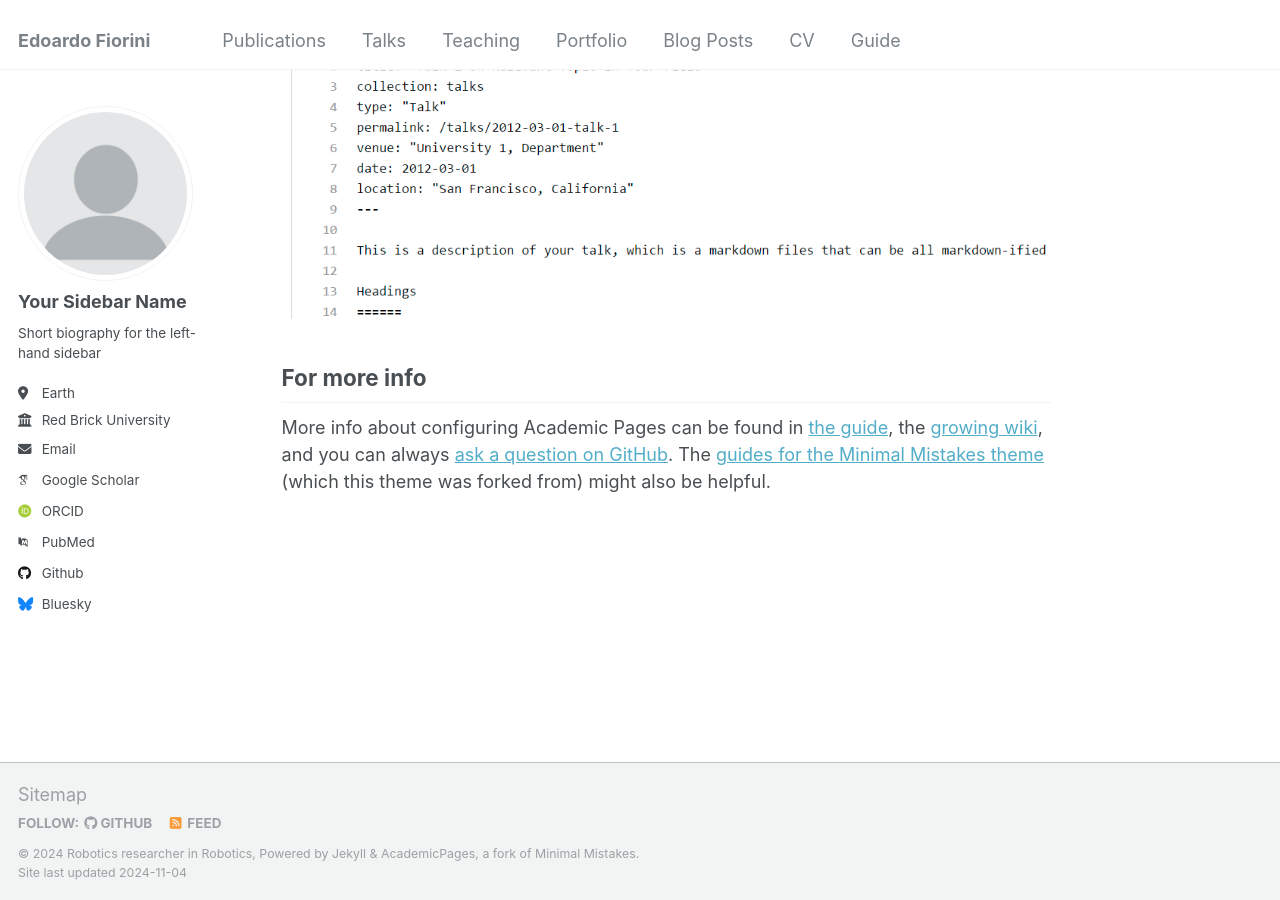
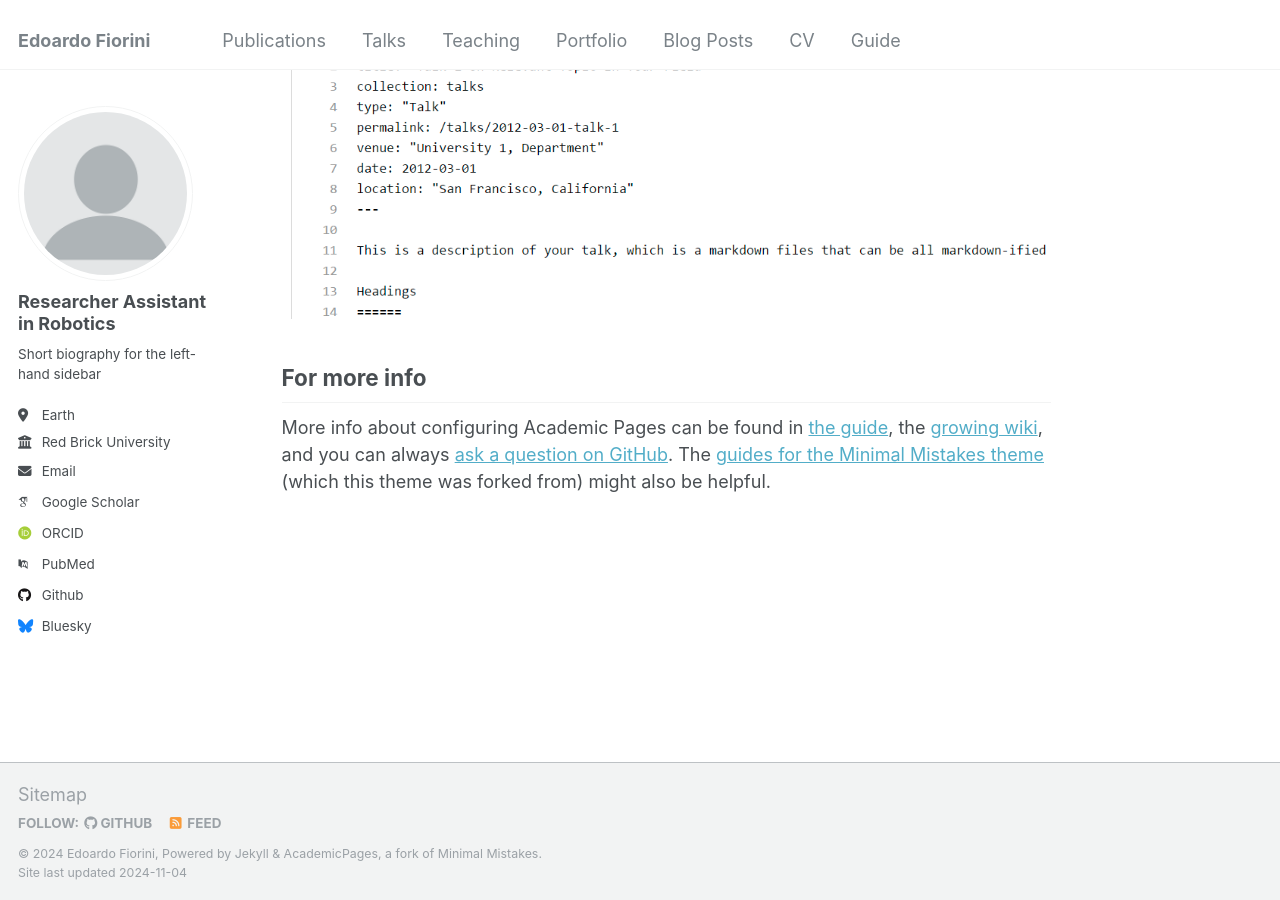
Before and after one commit to edofiorini/edofiorini.github.io, a Jekyll site: the page built from _pages/about.md, in a window 1280 px wide and 900 px high, scrolled down 2643 px. Built offline with Jekyll 4.4.1, drawn with Linux system fonts in a browser that asks for light colours; some web fonts are replaced.

Commit message:
Update _config.yml

```diff
--- a/_config.yml
+++ b/_config.yml
@@ -10,11 +10,11 @@
 locale                   : "en-US"
 title                    : "Edoardo Fiorini"
 title_separator          : "-"
-name                     : &name "Robotics researcher in Robotics"
+name                     : &name "Edoardo Fiorini"
 description              : &description "personal description"
-url                      : https://academicpages.github.io # the base hostname & protocol for your site e.g. "https://mmistakes.github.io"
+url                      : https://edofiorini.github.io/ # the base hostname & protocol for your site e.g. "https://mmistakes.github.io"
 baseurl                  : "" # the subpath of your site, e.g. "/blog"
-repository               : "academicpages/academicpages.github.io"
+repository               : "edofiorini/edofiorini.github.io"
 
 # Site Author - The following control what appear as part of the author content on the side bar.
 #               If a field is blank the icon and link will not appear, otherwise it will be shown.
@@ -22,7 +22,7 @@ repository               : "academicpages/academicpages.github.io"
 author:
   # Biographic information
   avatar           : "profile.png"
-  name             : "Your Sidebar Name"
+  name             : "Researcher Assistant in Robotics"
   pronouns         : # example: "she/her"
   bio              : "Short biography for the left-hand sidebar"
   location         : "Earth"
```
